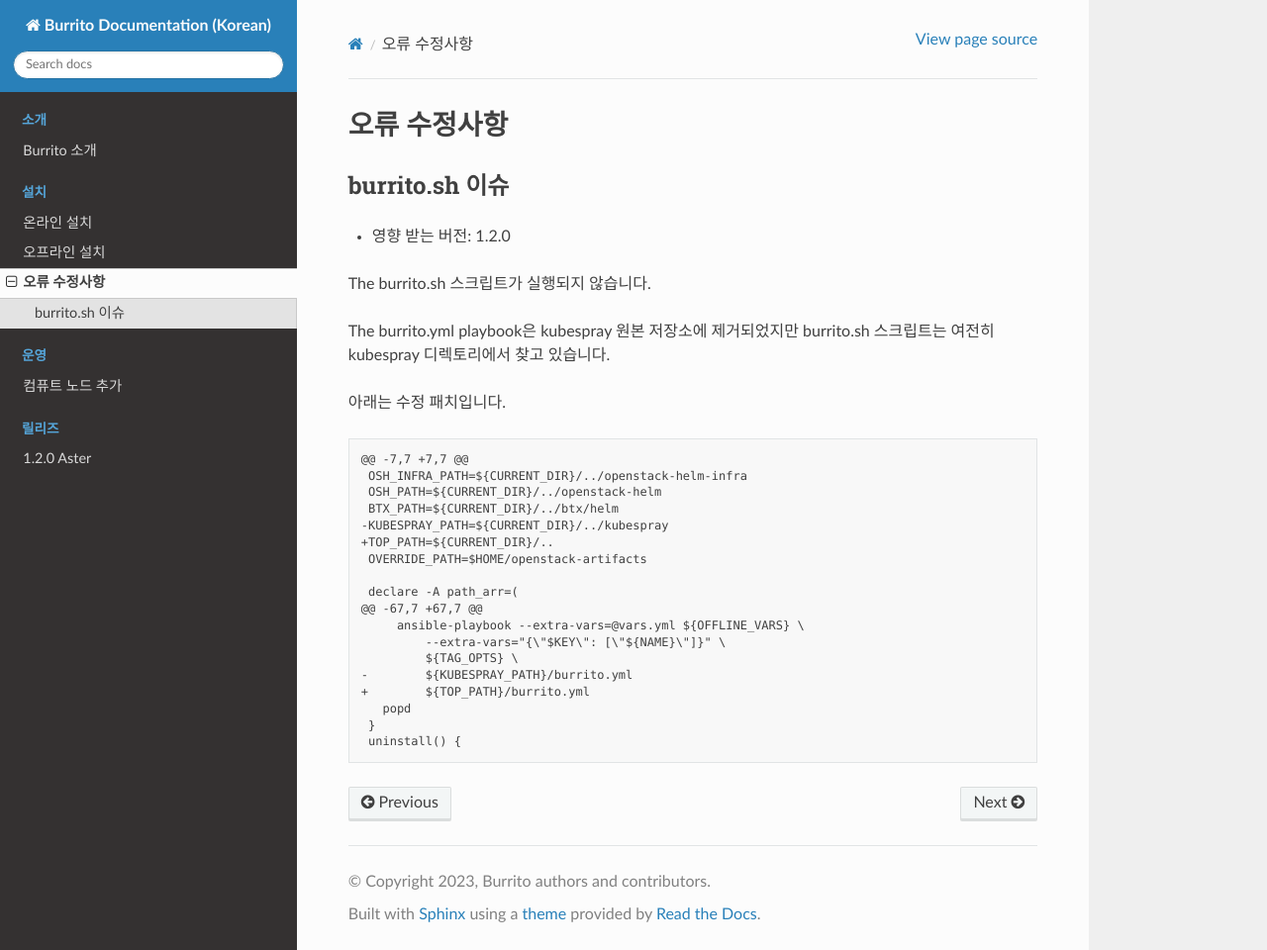
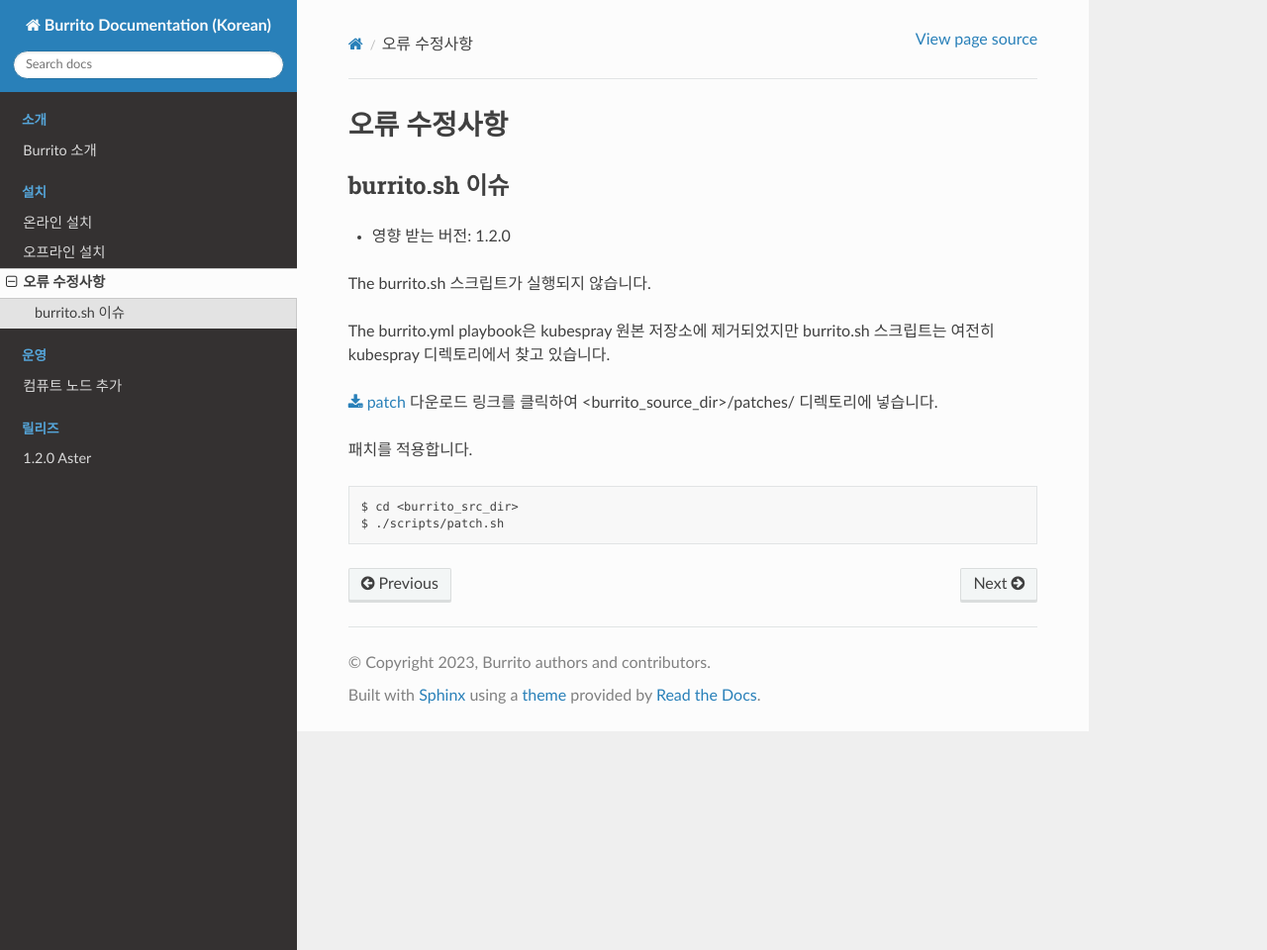
Before and after one commit to iorchard/burrito_docs_ko, a Sphinx documentation site: the page built from source/install/errata.rst, in a window 1280 px wide and 960 px high. Shown: the whole window at 99% size. Built offline with Sphinx 7.4.7 and the Read the Docs theme 2.0.0, drawn with Linux system fonts in a browser that asks for light colours; pages that are not in the unit, such as notebooks, are missing from menus.

Commit message:
modify errata

```diff
--- /dev/null
+++ b/source/_static/00-patch-burrito-sh.txt
@@ -0,0 +1,20 @@
+--- scripts/burrito.sh	2023-08-16 13:50:56.743103708 +0900
++++ scripts/burrito.sh.new	2023-08-16 13:50:52.734103246 +0900
+@@ -7,7 +7,7 @@
+ OSH_INFRA_PATH=${CURRENT_DIR}/../openstack-helm-infra
+ OSH_PATH=${CURRENT_DIR}/../openstack-helm
+ BTX_PATH=${CURRENT_DIR}/../btx/helm
+-KUBESPRAY_PATH=${CURRENT_DIR}/../kubespray
++TOP_PATH=${CURRENT_DIR}/..
+ OVERRIDE_PATH=$HOME/openstack-artifacts
+
+ declare -A path_arr=(
+@@ -67,7 +67,7 @@
+     ansible-playbook --extra-vars=@vars.yml ${OFFLINE_VARS} \
+         --extra-vars="{\"$KEY\": [\"${NAME}\"]}" \
+         ${TAG_OPTS} \
+-        ${KUBESPRAY_PATH}/burrito.yml
++        ${TOP_PATH}/burrito.yml
+   popd
+ }
+ uninstall() {
--- a/source/install/errata.rst
+++ b/source/install/errata.rst
@@ -10,25 +10,11 @@
 
 The burrito.yml playbook은 kubespray 원본 저장소에 제거되었지만 burrito.sh 스크립트는 여전히 kubespray 디렉토리에서 찾고 있습니다.
 
-아래는 수정 패치입니다.
+:download:`patch <../_static/00-patch-burrito-sh.txt>` 다운로드 링크를 클릭하여 <burrito_source_dir>/patches/ 디렉토리에 넣습니다.
+
+패치를 적용합니다.
 
 ::
 
-   @@ -7,7 +7,7 @@
-    OSH_INFRA_PATH=${CURRENT_DIR}/../openstack-helm-infra
-    OSH_PATH=${CURRENT_DIR}/../openstack-helm
-    BTX_PATH=${CURRENT_DIR}/../btx/helm
-   -KUBESPRAY_PATH=${CURRENT_DIR}/../kubespray
-   +TOP_PATH=${CURRENT_DIR}/..
-    OVERRIDE_PATH=$HOME/openstack-artifacts
-
-    declare -A path_arr=(
-   @@ -67,7 +67,7 @@
-        ansible-playbook --extra-vars=@vars.yml ${OFFLINE_VARS} \
-            --extra-vars="{\"$KEY\": [\"${NAME}\"]}" \
-            ${TAG_OPTS} \
-   -        ${KUBESPRAY_PATH}/burrito.yml
-   +        ${TOP_PATH}/burrito.yml
-      popd
-    }
-    uninstall() {
+    $ cd <burrito_src_dir>
+    $ ./scripts/patch.sh
```
Also changed, not shown: source/install/install.rst (+9 -0 lines), source/install/install_offline.rst (+11 -0 lines).
